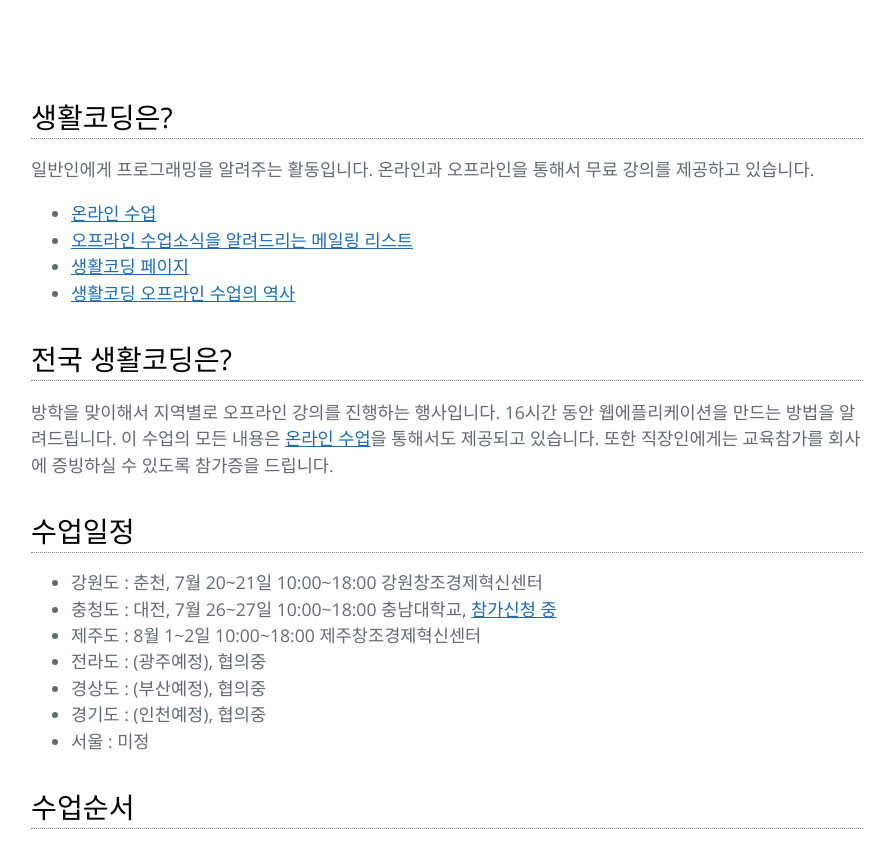
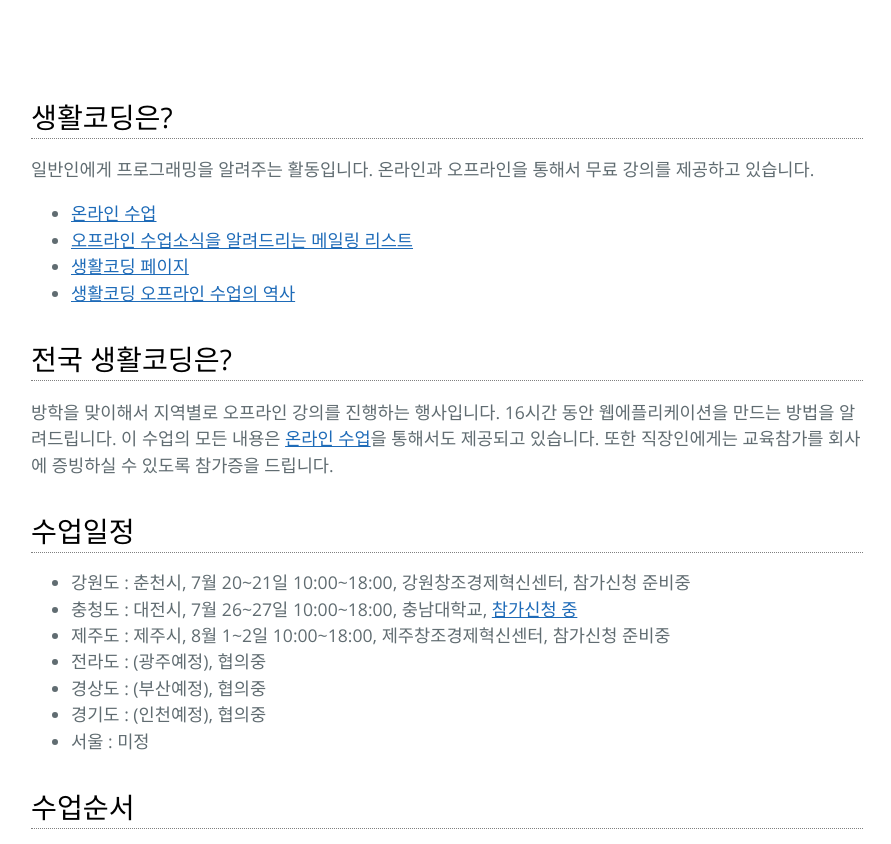
Before and after one commit to egoing/kcoding, a plain HTML site: page index.html in a window 1280 px wide. Shown: the part 176-1020 px from the top of the page, without its empty margins (193-1084 px from the left). Drawn offline with nearby package versions, Linux system fonts and the light colour scheme.

Commit message:
참가신청 준비중 추가

```diff
--- a/index.html
+++ b/index.html
@@ -44,9 +44,9 @@
         </p>
       <h3>수업일정</h3>
         <ul>
-          <li>강원도 : 춘천, 7월 20~21일 10:00~18:00 강원창조경제혁신센터</li>
-          <li>충청도 : 대전, 7월 26~27일 10:00~18:00 충남대학교, <a href="http://wise.cnu.ac.kr/community/notice/view/13">참가신청 중</a></li>
-          <li>제주도 : 8월 1~2일 10:00~18:00 제주창조경제혁신센터</li>
+          <li>강원도 : 춘천시, 7월 20~21일 10:00~18:00, 강원창조경제혁신센터, 참가신청 준비중</li>
+          <li>충청도 : 대전시, 7월 26~27일 10:00~18:00, 충남대학교, <a href="http://wise.cnu.ac.kr/community/notice/view/13">참가신청 중</a></li>
+          <li>제주도 : 제주시, 8월 1~2일 10:00~18:00, 제주창조경제혁신센터, 참가신청 준비중</li>
           <li>전라도 : (광주예정), 협의중</li>
           <li>경상도 : (부산예정), 협의중</li>
           <li>경기도 : (인천예정), 협의중</li>
```
